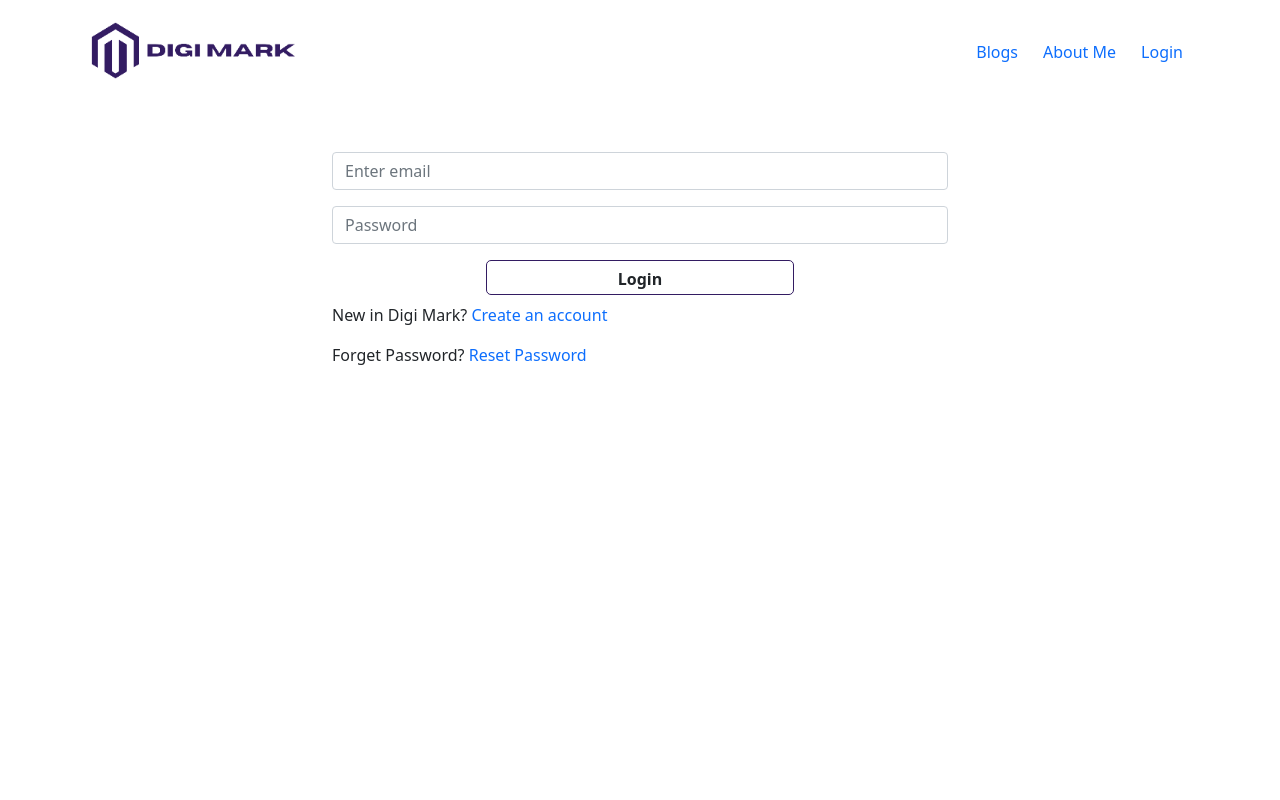
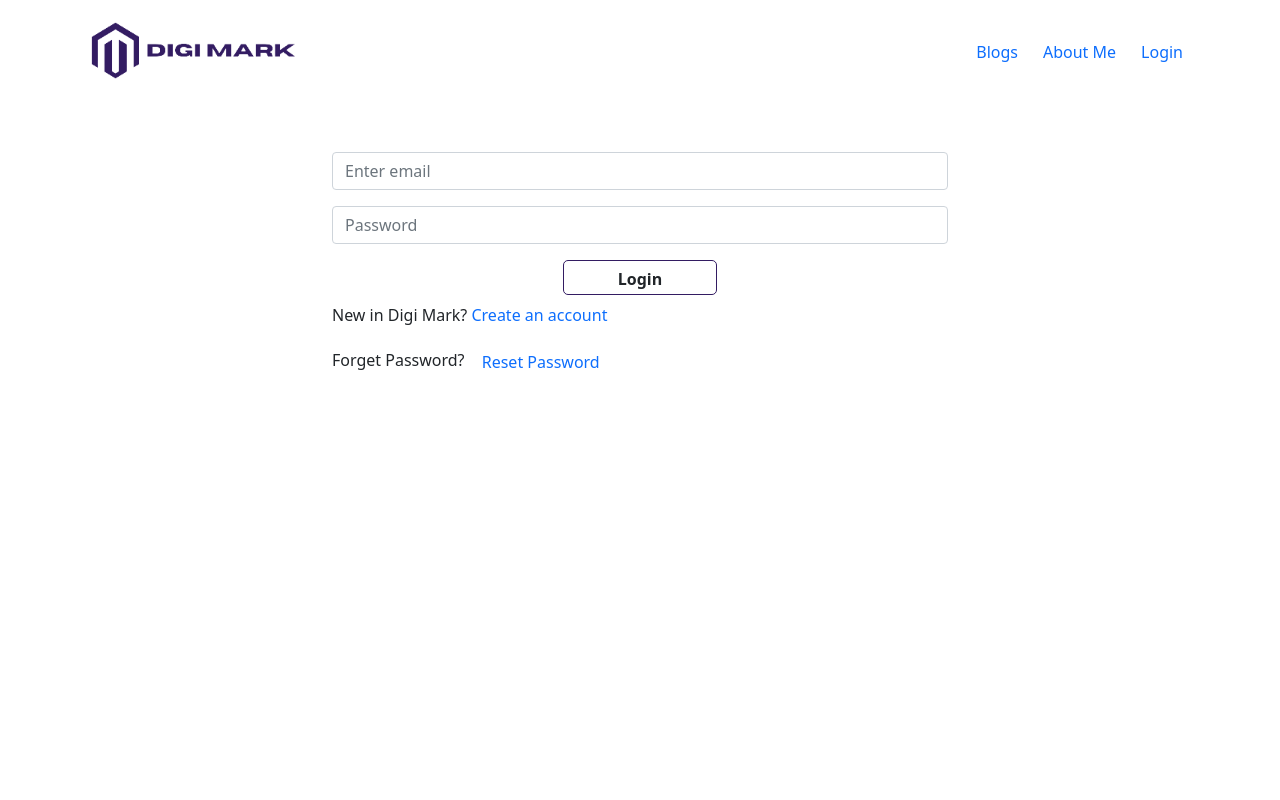
Before and after one commit to kamrul-dev/digital-marketing-service, a React (Create React App) app: page /login in a window 1280 px wide. Shown: the top 800 px of the page. Built offline with nearby package versions, Linux system fonts and the light colour scheme.

Commit message:
toggle login to register and reset button added

```diff
--- a/src/App.js
+++ b/src/App.js
@@ -8,6 +8,7 @@ import About from './Pages/About/About';
 import Login from './Pages/Login/Login/Login';
 import NotFound from './Pages/Shared/NotFound/NotFound';
 import Footer from './Pages/Shared/Footer/Footer';
+import Register from './Pages/Login/Register/Register';
 
 
 function App() {
@@ -19,6 +20,7 @@ function App() {
         <Route path='/blogs' element={<Blogs></Blogs>}></Route>
         <Route path='/about' element={<About></About>}></Route>
         <Route path='/login' element={<Login></Login>}></Route>
+        <Route path='/register' element={<Register></Register>}></Route>
         <Route path='*' element={<NotFound></NotFound>}></Route>
       </Routes>
       <Footer></Footer>
--- a/src/Pages/Login/Login/Login.css
+++ b/src/Pages/Login/Login/Login.css
@@ -3,7 +3,7 @@
     border-radius: 5px;
     font-weight: bold;
     height: 35px;
-    width: 50%;
+    width: 25%;
 }
 
 #login-btn:hover {
--- a/src/Pages/Login/Login/Login.js
+++ b/src/Pages/Login/Login/Login.js
@@ -15,11 +15,11 @@ const Login = () => {
                     <Form.Group className="mb-3" controlId="formBasicPassword">
                         <Form.Control type="password" placeholder="Password" />
                     </Form.Group>
-                    <Button id='login-btn' variant="w-50 mx-auto d-block mb-2" type="submit">
+                    <Button id='login-btn' variant="w-25 mx-auto d-block mb-2" type="submit">
                         Login
                     </Button>
-                    <p>New in Digi Mark? <Link to='/' className='text-decoration-none'>Create an account</Link></p>
-                    <p>Forget Password? <Link to='/' className='text-decoration-none'>Reset Password</Link></p>
+                    <p>New in Digi Mark? <Link to='/register' className='text-decoration-none'>Create an account</Link></p>
+                    <p>Forget Password? <button to='/' className='text-decoration-none btn btn-link'>Reset Password</button></p>
                 </Form>
             </Container>
         </div>
```
